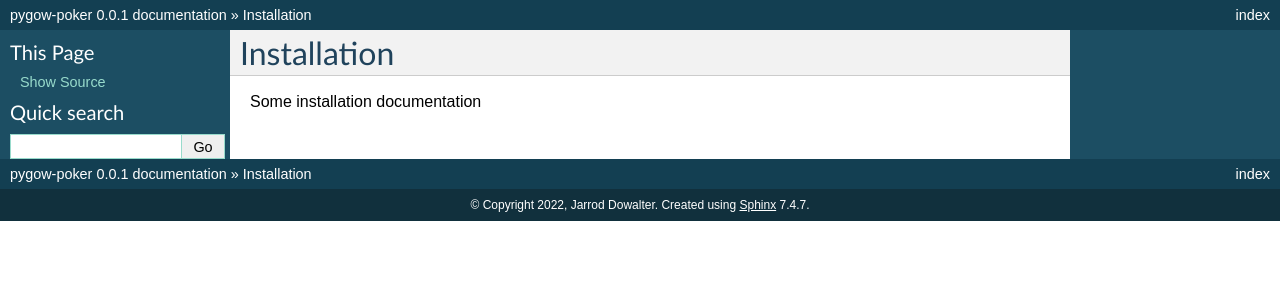
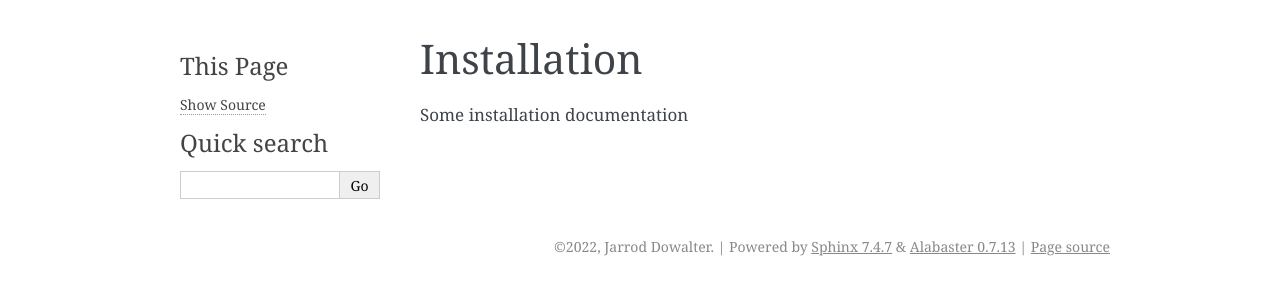
Before and after one commit to jarroddowalter/pygow-poker, a Sphinx documentation site: the page built from docs/source/installation.md, in a window 1280 px wide. Shown: the top 300 px of the page. Built offline with Sphinx 7.4.7, drawn with Linux system fonts in a browser that asks for light colours; pages that are not in the unit, such as notebooks, are missing from menus.

```diff
--- a/docs/source/conf.py
+++ b/docs/source/conf.py
@@ -15,15 +15,12 @@
 # https://www.sphinx-doc.org/en/master/usage/configuration.html#general-configuration
 
 extensions = ['myst_parser'] ## markdown parser
-
 templates_path = ['_templates']
 source_suffix = ['.rst', '.md']
 exclude_patterns = ['_build', 'Thumbs.db', '.DS_Store']
 
-
-
 # -- Options for HTML output -------------------------------------------------
 # https://www.sphinx-doc.org/en/master/usage/configuration.html#options-for-html-output
 
-html_theme = 'default'
+html_theme = 'alabaster'
 html_static_path = ['_static']
--- a/docs/source/contents/functions.md
+++ /dev/null
@@ -1,3 +0,0 @@
-# Functions
-
-Some functions documentation
--- a/docs/source/contents/license.rst
+++ /dev/null
@@ -1 +0,0 @@
-.. literalinclude:: ../LICENSE
--- a/docs/source/contents/simulating-games.md
+++ /dev/null
@@ -1,3 +0,0 @@
-# Simulation
-
-Some simulation documentation
--- /dev/null
+++ b/docs/source/license.rst
@@ -0,0 +1,4 @@
+License
+=======
+
+.. literalinclude:: ../../LICENSE
```
Also changed, not shown: docs/source/contents/getting-started.md (deleted, +0 -3 lines), docs/source/index.rst (+5 -7 lines), docs/source/contents/development.md (deleted), docs/source/installation.md (renamed from docs/source/contents/installation.md).
